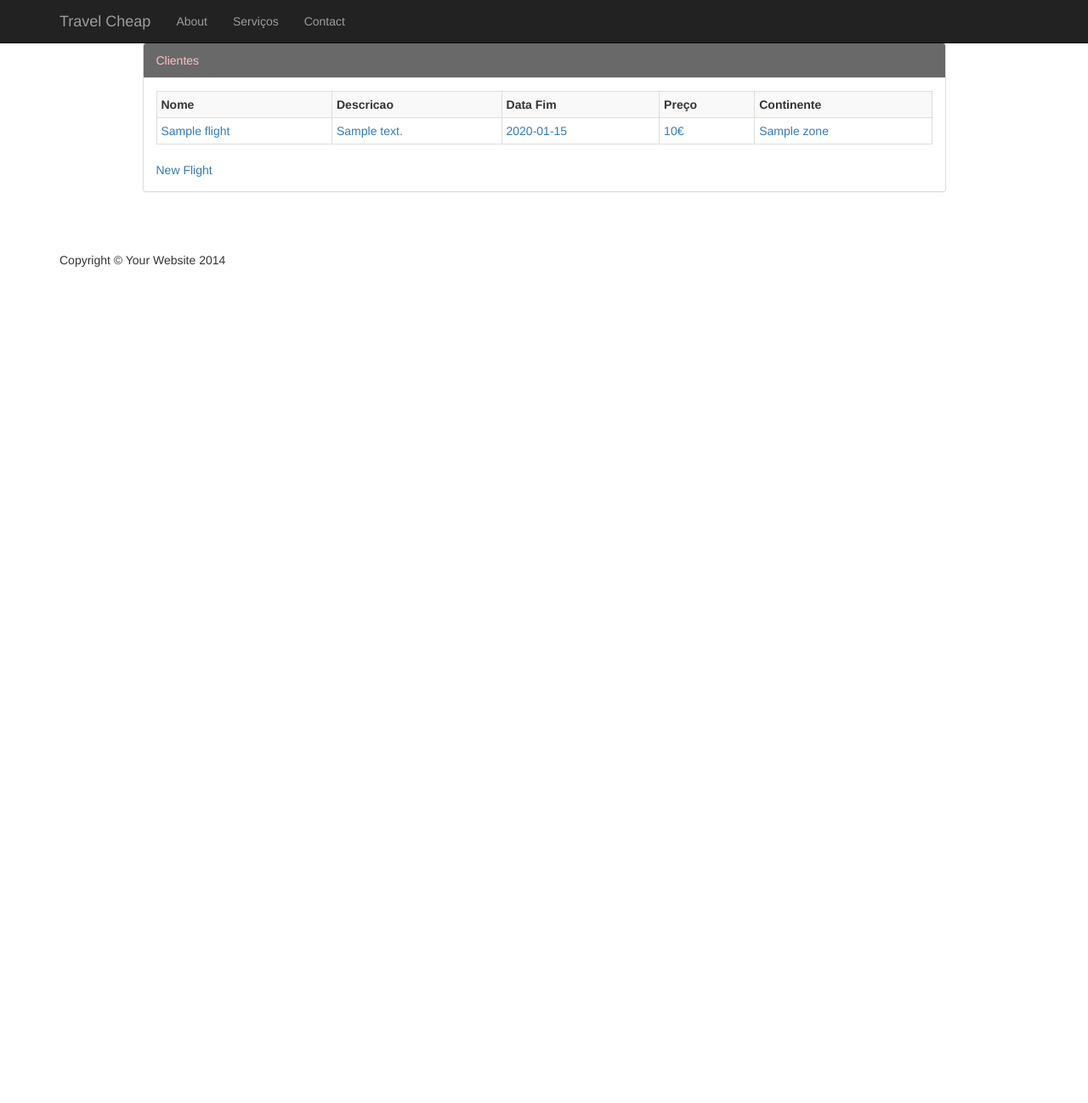
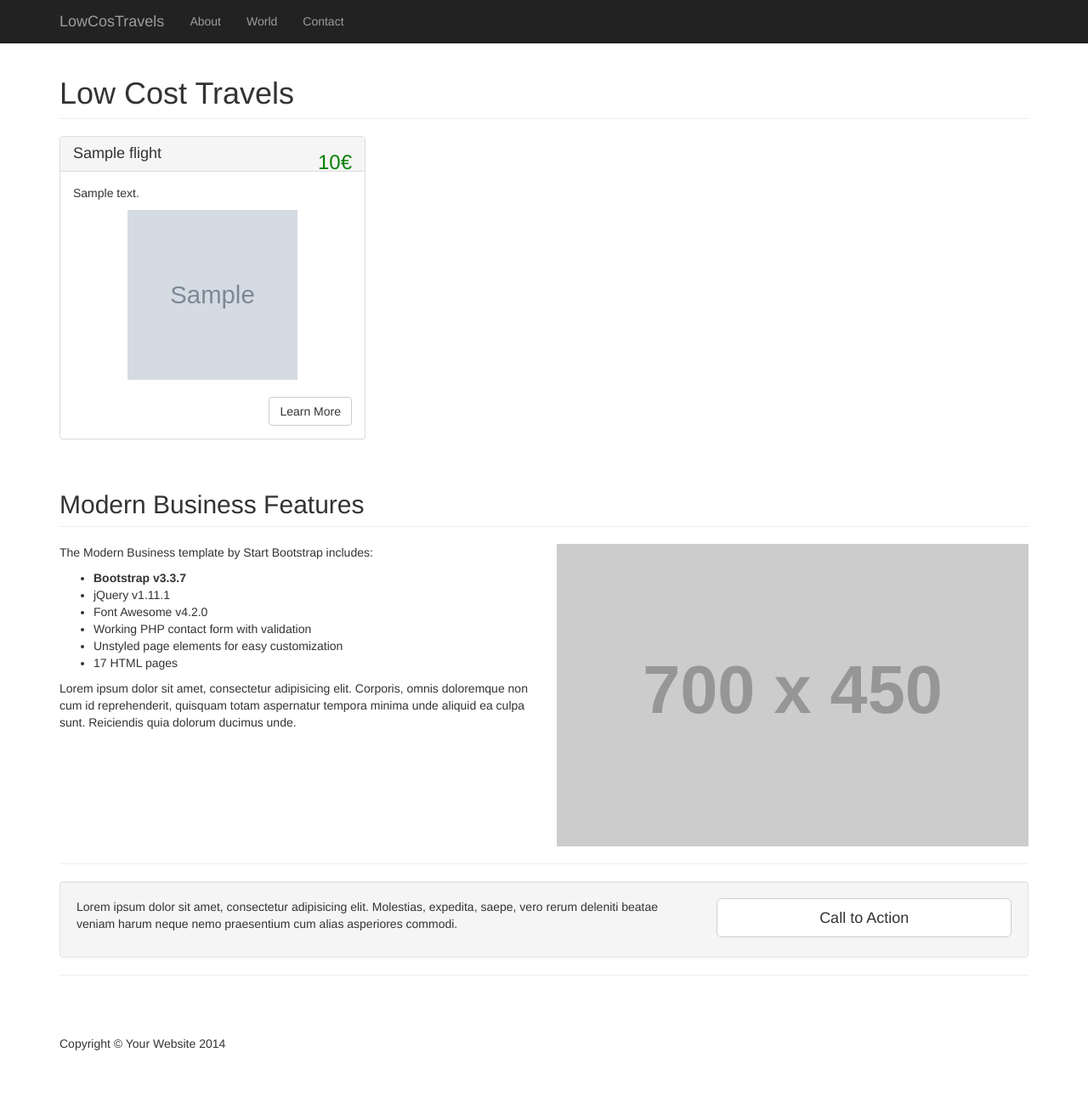
Before and after one commit to DiogoBolt/lowcostravels, a Laravel app: template resources/views/flights/all.blade.php in a window 1280 px wide. Shown: the whole page at 85% size. Before the commit the page ends 314 px from the top, so only its background shows below. Run offline with Laravel 8, Linux system fonts and the light colour scheme; the template is opened without the code that fills it: most values are stand-ins (such as "Sample title", 1, 10 or a date in 2020); grey boxes marked "Sample" are stand-in pictures; grey boxes labelled with a size stand in for pictures from a placeholder-image service; settings files or empty folders that the repository lacks are supplied; some libraries are stand-ins or nearby versions.

Commit message:
Mudar pagina inicial

```diff
--- a/app/Http/routes.php
+++ b/app/Http/routes.php
@@ -16,7 +16,7 @@ Route::get('/','FlightController@publicView');
 
 Route::auth();
 Route::get('/flights', 'FlightController@flights');
-Route::get('/highlightflights', 'FlightController@highLightFlights');
+Route::get('/flights/{id}', 'FlightController@showFlight');
 Route::get('/flightsbyzone/{zone}', 'FlightController@getByZone');
 
 
@@ -24,11 +24,13 @@ Route::get('/flightsbyzone/{zone}', 'FlightController@getByZone');
 
 
 
+
 route::group(['middleware'=>'auth'],function() {
-    Route::get('/newflight', 'FlightController@newFlight');
+    Route::get('backoffice/highlightflights', 'FlightController@highLightFlights');
+    Route::get('backoffice/newflight', 'FlightController@newFlight');
     Route::post('/createflight', 'FlightController@createFlight');
-    Route::get('/flights/{id}', 'FlightController@view');
+    Route::get('backoffice/flights/{id}', 'FlightController@view');
     Route::post('/highlightflight', 'FlightController@highlightFlight');
-    Route::get('/flights/edit/{id}', 'FlightController@editFlight');
+    Route::get('backoffice/flights/edit/{id}', 'FlightController@editFlight');
     Route::post('/editflight', 'FlightController@saveFlight');
 });
--- a/resources/views/flights/all.blade.php
+++ b/resources/views/flights/all.blade.php
@@ -3,43 +3,77 @@
 @section('content')
 <div class="container">
     <div class="row">
-        <div class="col-md-10 col-md-offset-1">
+        <div class="col-lg-12">
+            <h1 class="page-header">
+                Low Cost Travels
+            </h1>
+        </div>
+
+        @foreach($flights as $flight)
+        <div class="col-md-4">
             <div class="panel panel-default">
-                <div style="color:pink;background-color:dimgray" class="panel-heading">Clientes</div>
+                <div class="panel-heading">
+                    <h4 style="display:inline"><i class="fa fa-fw fa-check"></i>{{$flight->name}}</h4><div style="float:right;color:green;"><h3 style="line-height:0px;">{{$flight->price}}€</h3></div>
+                </div>
+                <div class="panel-body">
+                    <p>{{$flight->description}}</p>
+                    <div style="text-align:center"><img src="{{ URL::to('/').'/'.$flight->picture }}" width="200px" height="200px"></div>
+                   <div style="margin-top:20px;" align="right"> <a href="#" class="btn btn-default">Learn More</a></div>
+                </div>
+            </div>
+        </div>
+            @endforeach
 
-                <div class="panel-body">
-                    <table class="table table-hover table-striped table-condensed table-bordered">
-                        <tr>
-                            <th>Nome</th>
-                            <th>Descricao</th>
-                            <th>Data Fim</th>
-                            <th>Preço</th>
-                            <th>Continente</th>
+    </div>
+    <!-- /.row -->
 
-                        </tr>
-                        @foreach($flights as $flight)
-                            <tr>
-                                <td><a href="/flights/{{$flight->id}}">{{$flight->name}}</a></td>
-                                <td><a href="/flights/{{$flight->id}}">{{$flight->description}}</a></td>
-                                <td><a href="/flights/{{$flight->id}}">{{$flight->enddate}}</a></td>
-                                <td><a href="/flights/{{$flight->id}}">{{$flight->price}}€</a></td>
-                                <td><a href="/flights/{{$flight->id}}">{{$flight->zone}}</a></td>
-                            </tr>
-                        @endforeach
+    <!-- Portfolio Section -->
 
-                    </table>
+    <!-- /.row -->
 
-                    <a href="/newflight">New Flight</a>
-                </div>
+    <!-- Features Section -->
+    <div class="row">
+        <div class="col-lg-12">
+            <h2 class="page-header">Modern Business Features</h2>
+        </div>
+        <div class="col-md-6">
+            <p>The Modern Business template by Start Bootstrap includes:</p>
+            <ul>
+                <li><strong>Bootstrap v3.3.7</strong>
+                </li>
+                <li>jQuery v1.11.1</li>
+                <li>Font Awesome v4.2.0</li>
+                <li>Working PHP contact form with validation</li>
+                <li>Unstyled page elements for easy customization</li>
+                <li>17 HTML pages</li>
+            </ul>
+            <p>Lorem ipsum dolor sit amet, consectetur adipisicing elit. Corporis, omnis doloremque non cum id reprehenderit, quisquam totam aspernatur tempora minima unde aliquid ea culpa sunt. Reiciendis quia dolorum ducimus unde.</p>
+        </div>
+        <div class="col-md-6">
+            <img class="img-responsive" src="http://placehold.it/700x450" alt="">
+        </div>
+    </div>
+    <!-- /.row -->
 
+    <hr>
+
+    <!-- Call to Action Section -->
+    <div class="well">
+        <div class="row">
+            <div class="col-md-8">
+                <p>Lorem ipsum dolor sit amet, consectetur adipisicing elit. Molestias, expedita, saepe, vero rerum deleniti beatae veniam harum neque nemo praesentium cum alias asperiores commodi.</p>
+            </div>
+            <div class="col-md-4">
+                <a class="btn btn-lg btn-default btn-block" href="#">Call to Action</a>
+            </div>
+        </div>
+    </div>
+
+    <hr>
 
 
 </div>
 
-            </div>
-        </div>
-    </div>
-
 
 
 @endsection
--- a/resources/views/layouts/app.blade.php
+++ b/resources/views/layouts/app.blade.php
@@ -10,7 +10,7 @@
     <meta name="author" content="">
 
 
-    <title>One Page Wonder - Start Bootstrap Template</title>
+    <title>Low Cost Travels</title>
 
     <!-- Bootstrap Core CSS -->
     <link href="/css/bootstrap.min.css" rel="stylesheet">
@@ -43,7 +43,7 @@
                     <span class="icon-bar"></span>
                     <span class="icon-bar"></span>
                 </button>
-                <a class="navbar-brand" href="/">Travel Cheap</a>
+                <a class="navbar-brand" href="/">LowCosTravels</a>
             </div>
             <!-- Collect the nav links, forms, and other content for toggling -->
             <div class="collapse navbar-collapse" id="bs-example-navbar-collapse-1">
@@ -52,7 +52,7 @@
                         <a href="#">About</a>
                     </li>
                     <li class="dropdown">
-                        <a href="#" class="dropdown-toggle" data-toggle="dropdown" role="button" >Serviços</a>
+                        <a href="#" class="dropdown-toggle" data-toggle="dropdown" role="button" >World</a>
 
                         <ul class="dropdown-menu">
 
@@ -65,6 +65,8 @@
                         </ul>
 
                     </li>
+
+
                     <li>
                         <a href="#">Contact</a>
                     </li>
```
Also changed, not shown: app/Http/Controllers/FlightController.php (+7 -0 lines), app/Http/Controllers/ZoneController.php (deleted, +0 -21 lines), resources/views/flights/showflight.blade.php (added, +134 -0 lines), public/2017-03-05Porto a Paris.jpg (added).
